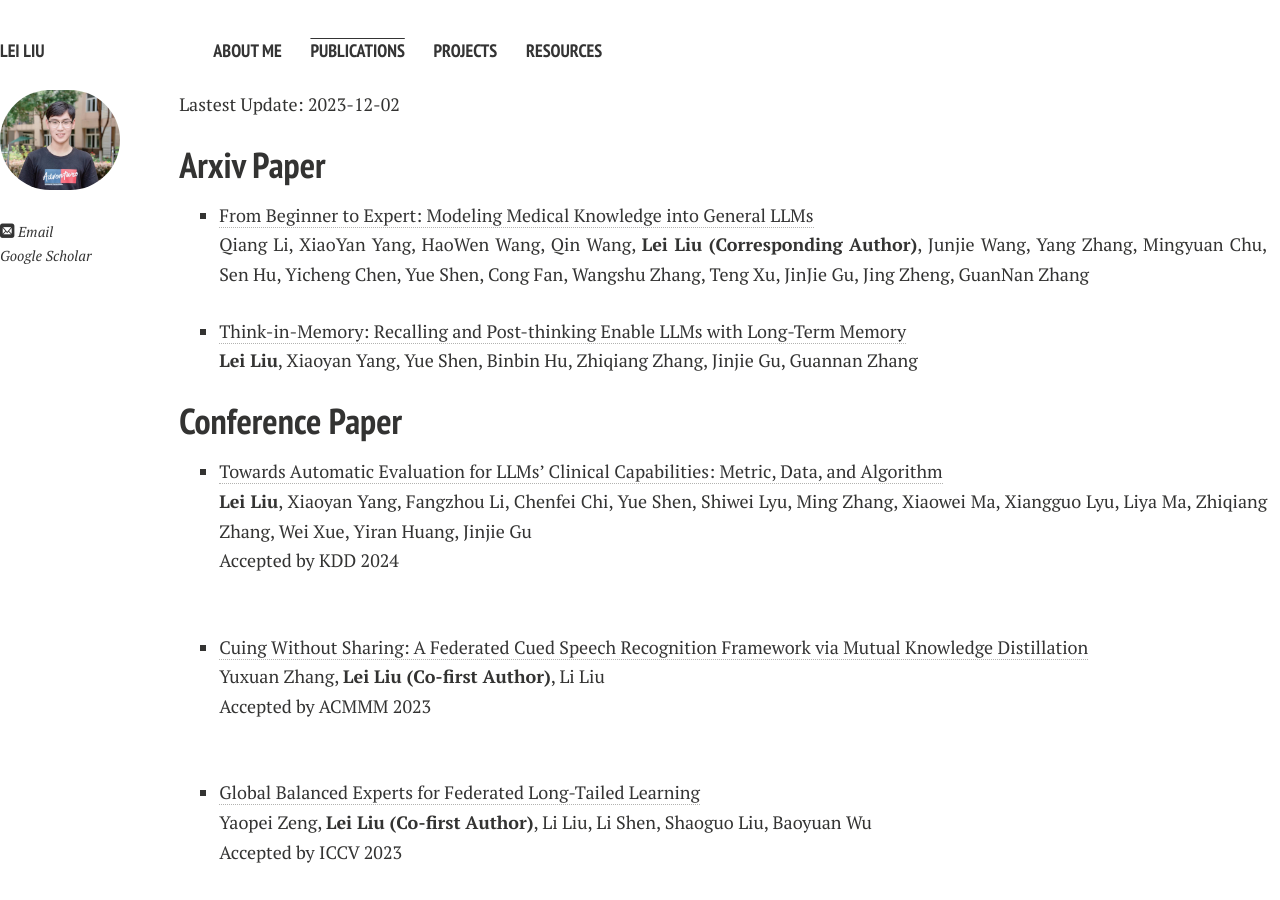
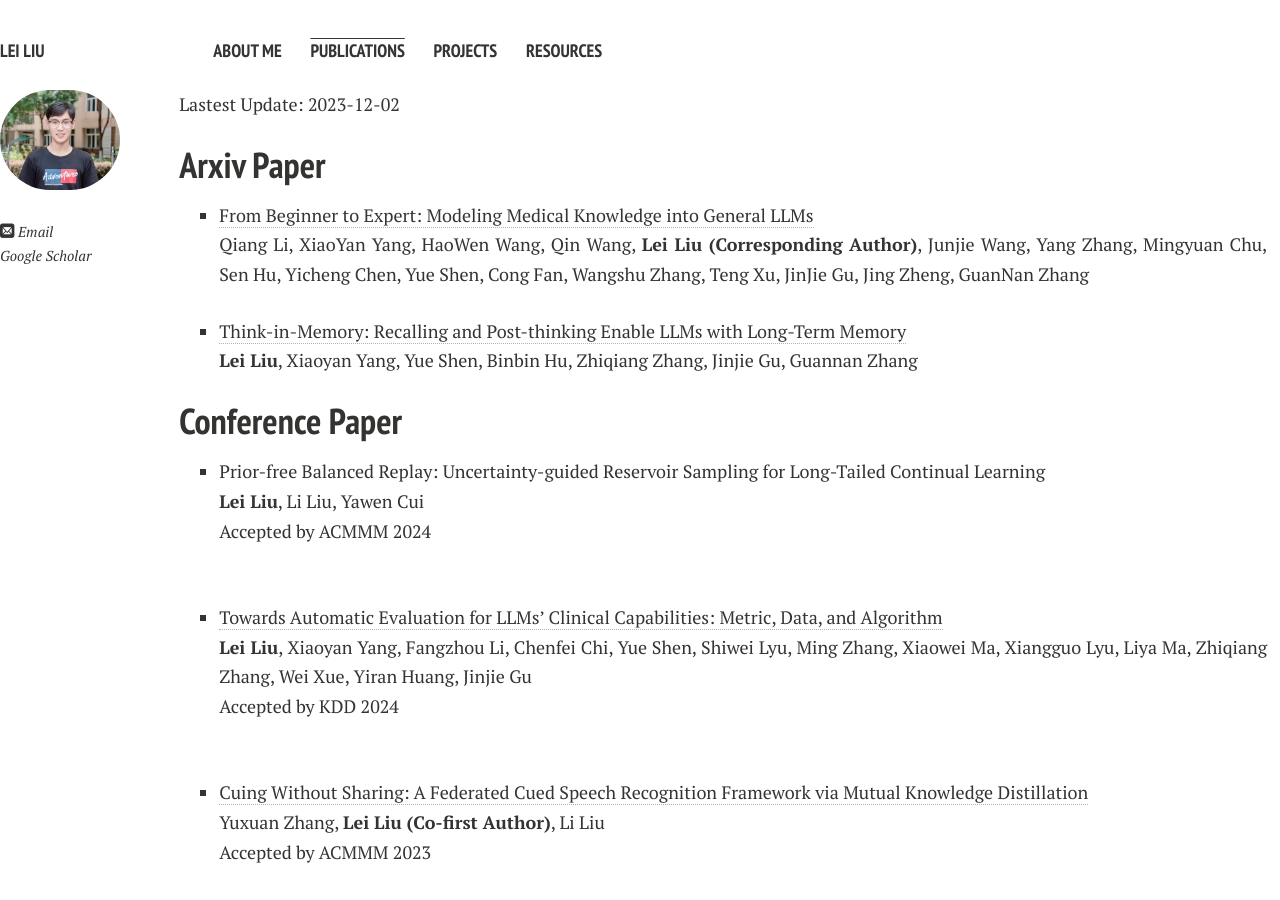
Before and after one commit to Ocean537/Haishen-ll.github.io, a Jekyll site: the page built from publications.md, in a window 1280 px wide and 900 px high. Built offline with Jekyll 4.4.1, drawn with Linux system fonts in a browser that asks for light colours; nearby versions of some CDN libraries; comment, search, counter and statistics services are not loaded; a style sheet for code colours, icons or effects is not loaded.

Commit message:
Update publications.md

```diff
--- a/publications.md
+++ b/publications.md
@@ -20,6 +20,11 @@ Lastest Update: 2023-12-02
 
 
 ## Conference Paper
+- Prior-free Balanced Replay: Uncertainty-guided Reservoir Sampling for Long-Tailed Continual Learning
+<br>**Lei Liu**, Li Liu, Yawen Cui<br>Accepted by ACMMM 2024<br>
+<br>
+
+
 - [Towards Automatic Evaluation for LLMs' Clinical Capabilities: Metric, Data, and Algorithm](https://arxiv.org/pdf/2403.16446.pdf)
 <br>**Lei Liu**, Xiaoyan Yang, Fangzhou Li, Chenfei Chi, Yue Shen, Shiwei Lyu, Ming Zhang, Xiaowei Ma, Xiangguo Lyu, Liya Ma, Zhiqiang Zhang, Wei Xue, Yiran Huang, Jinjie Gu<br>Accepted by KDD 2024<br>
 <br>
```
